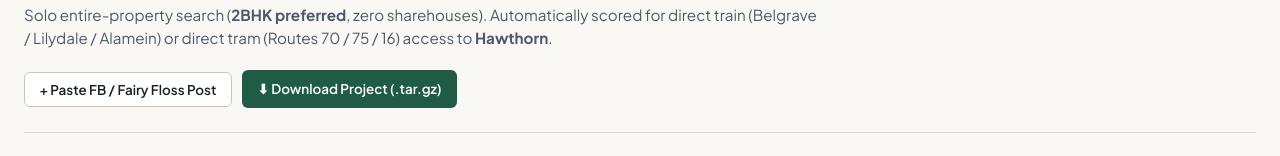
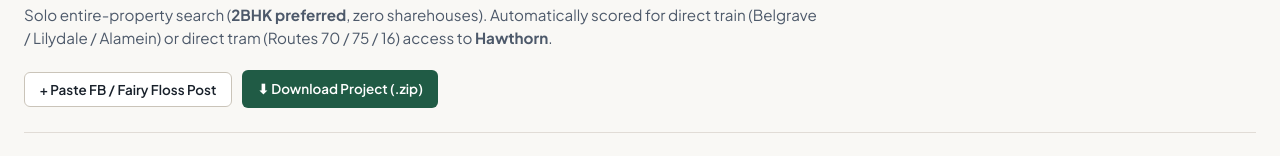
Before and after one commit to rammsec/melbourne-rental-finder, a plain HTML site: page docs/index.html in a window 1280 px wide. Shown: the part 133-289 px from the top of the page. Drawn offline with Linux system fonts and the light colour scheme.

Commit message:
Sync files from backup

```diff
--- a/docs/index.html
+++ b/docs/index.html
@@ -38,8 +38,8 @@
         <button class="btn btn-secondary" id="btn-open-fb-analyzer" type="button">
           + Paste FB / Fairy Floss Post
         </button>
-        <a class="btn btn-primary" href="melbourne-rental-finder.tar.gz" download="melbourne-rental-finder.tar.gz">
-          ⬇ Download Project (.tar.gz)
+        <a class="btn btn-primary" href="melbourne-rental-finder.zip" download="melbourne-rental-finder.zip">
+          ⬇ Download Project (.zip)
         </a>
       </div>
     </section>
```
Also changed, not shown: 2 other files.
